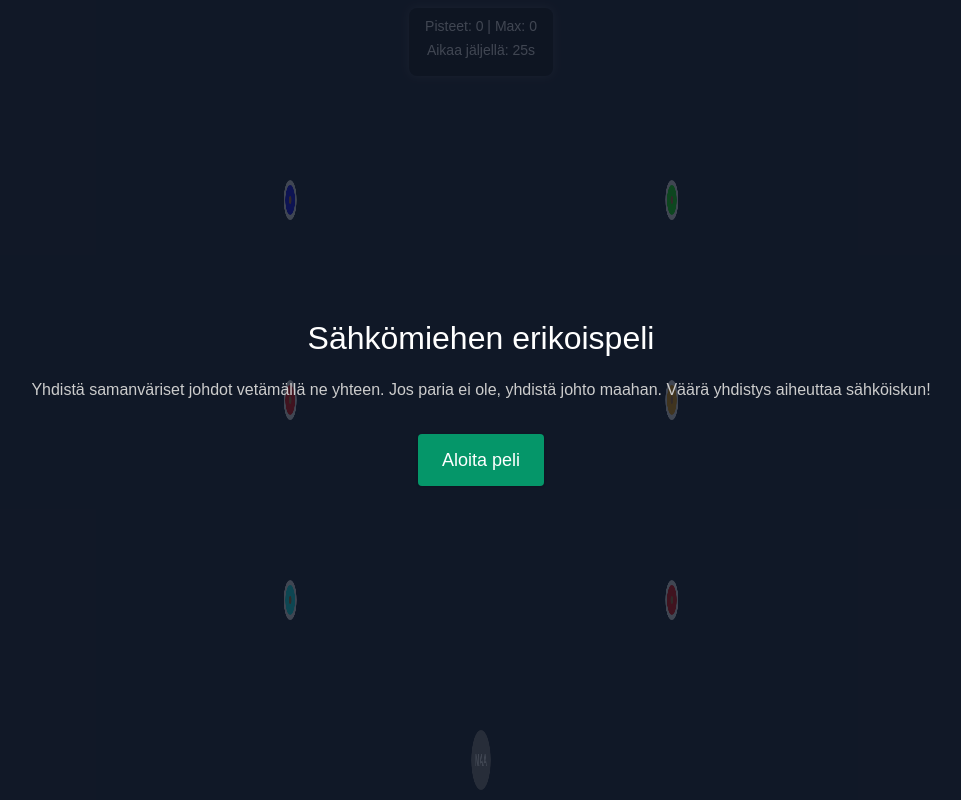
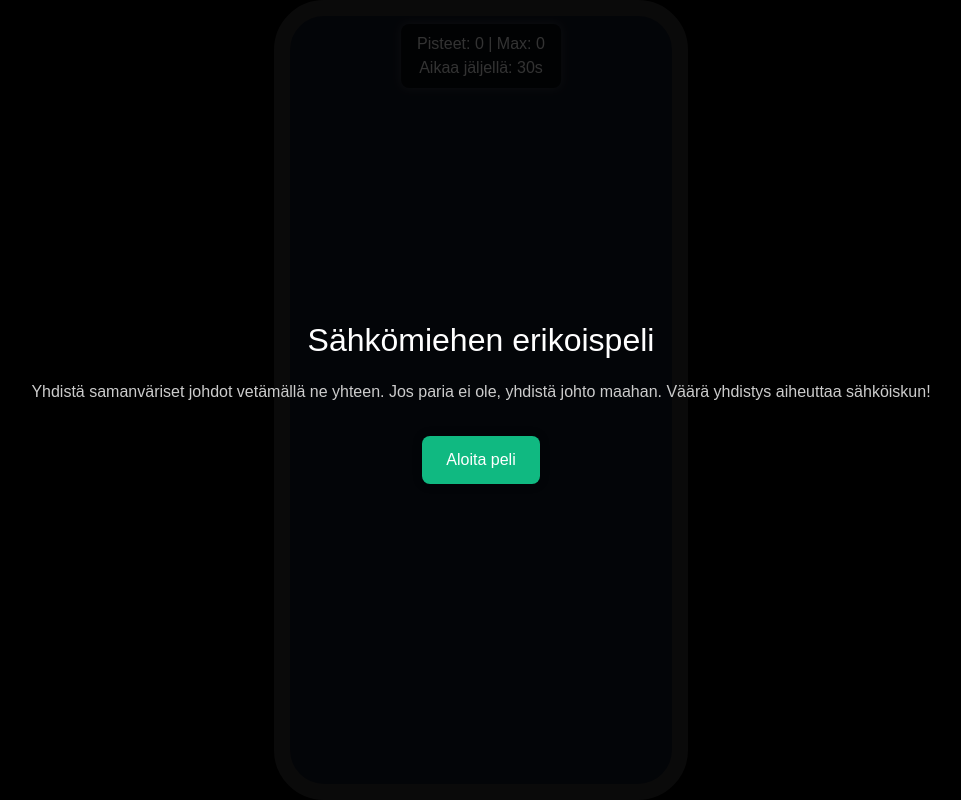
Before and after one commit to KalleUUs/S-hk-ri, a plain HTML site: page index.html in a window 1280 px wide. Shown: the whole page, without its empty margins (159-1120 px from the left). Drawn offline with nearby package versions, Linux system fonts and the light colour scheme.

Commit message:
Update index.html

```diff
--- a/index.html
+++ b/index.html
@@ -12,15 +12,34 @@
       width: 100vw;
       height: 100vh;
       overflow: hidden;
-      touch-action: none;
       background-color: #111827;
-      font-family: 'Arial', sans-serif;
+      font-family: Arial, sans-serif;
     }
-    canvas {
-      touch-action: none;
-      cursor: pointer;
-      display: block;
+    /* iPhone-like frame container */
+    #canvasContainer {
+      width: 100vw;
+      height: 100vh;
+      display: flex;
+      justify-content: center;
+      align-items: center;
+      background: #000;
+    }
+    #canvasFrame {
+      width: 414px;
+      height: 896px;
+      max-width: 100%;
+      max-height: 100%;
+      border: 16px solid #333;
+      border-radius: 50px;
+      box-shadow: 0 0 20px rgba(0,0,0,0.7);
+      position: relative;
+      overflow: hidden;
       background-color: #111827;
+    }
+    #canvasFrame canvas {
+      width: 100%;
+      height: 100%;
+      border-radius: 30px;
     }
     #shockOverlay {
       position: absolute;
@@ -31,7 +50,6 @@
       background: radial-gradient(circle, rgba(255,255,255,0.9), rgba(255,255,255,0) 70%);
       animation: shock 0.3s ease-out;
       display: none;
-      z-index: 50;
       pointer-events: none;
     }
     @keyframes shock {
@@ -43,12 +61,13 @@
       top: 0.5rem;
       left: 50%;
       transform: translateX(-50%);
-      text-align: center;
-      z-index: 10;
       background: rgba(0, 0, 0, 0.6);
+      color: #fff;
       padding: 0.5rem 1rem;
       border-radius: 0.5rem;
       box-shadow: 0 0 10px rgba(255,255,255,0.2);
+      z-index: 10;
+      text-align: center;
     }
     #restart {
       position: absolute;
@@ -61,26 +80,73 @@
       font-size: 1.25rem;
       font-weight: bold;
       background-color: #e11d48;
-      color: white;
+      color: #fff;
       border: none;
       border-radius: 0.5rem;
       box-shadow: 0 0 15px rgba(0,0,0,0.3);
+      cursor: pointer;
     }
     #restart:hover {
       background-color: #be123c;
     }
+    /* Start overlay */
+    #startOverlay {
+      position: absolute;
+      top: 0; left: 0;
+      width: 100%; height: 100%;
+      background: rgba(0,0,0,0.8);
+      display: flex;
+      flex-direction: column;
+      justify-content: center;
+      align-items: center;
+      color: #fff;
+      z-index: 200;
+    }
+    #startOverlay h1 {
+      font-size: 2rem;
+      margin-bottom: 1rem;
+      text-align: center;
+    }
+    #startOverlay p {
+      color: #ccc;
+      text-align: center;
+      margin-bottom: 2rem;
+      max-width: 90%;
+    }
+    #startOverlay button {
+      background-color: #10b981;
+      color: #fff;
+      padding: 0.75rem 1.5rem;
+      font-size: 1rem;
+      border: none;
+      border-radius: 0.5rem;
+      box-shadow: 0 0 10px rgba(0,0,0,0.3);
+      cursor: pointer;
+    }
+    #startOverlay button:hover {
+      background-color: #059669;
+    }
   </style>
 </head>
 <body>
+  <div id="startOverlay">
+    <h1>Sähkömiehen erikoispeli</h1>
+    <p>Yhdistä samanväriset johdot vetämällä ne yhteen. Jos paria ei ole, yhdistä johto maahan. Väärä yhdistys aiheuttaa sähköiskun!</p>
+    <button onclick="hideStartOverlay()">Aloita peli</button>
+  </div>
+
+  <div id="canvasContainer">
+    <div id="canvasFrame">
       <div id="shockOverlay"></div>
-  <div id="canvasContainer" style="width:100vw;height:100vh;display:flex;justify-content:center;align-items:center;">
-    <canvas id="gameCanvas" style="max-width:414px;max-height:896px;width:100%;height:100%;background-color:#111827;"></canvas>
-  </div>
-  <div id="ui-panel" class="text-white text-sm">
-    <p class="mb-1">Pisteet: <span id="score">0</span> | Max: <span id="maxScore">0</span></p>
-    <p class="mb-2">Aikaa jäljellä: <span id="timer">30</span>s</p>
+      <canvas id="gameCanvas"></canvas>
+      <div id="ui-panel">
+        <p>Pisteet: <span id="score">0</span> | Max: <span id="maxScore">0</span></p>
+        <p>Aikaa jäljellä: <span id="timer">30</span>s</p>
       </div>
       <button id="restart">Aloita uusi peli</button>
+    </div>
+  </div>
+
   <script>
     const canvas = document.getElementById('gameCanvas');
     const ctx = canvas.getContext('2d');
@@ -89,6 +155,7 @@
     const timerEl = document.getElementById('timer');
     const restartBtn = document.getElementById('restart');
     const shockOverlay = document.getElementById('shockOverlay');
+    const startOverlay = document.getElementById('startOverlay');
 
     const colors = ['red', 'blue', 'green', 'yellow', 'orange', 'purple', 'cyan', 'lime'];
     let score = 0;
@@ -99,8 +166,12 @@
     let dragging = false;
     let startPoint = null;
     let currentPoint = null;
+    const wireRadius = 20;
 
-    const wireRadius = 20;
+    function hideStartOverlay() {
+      startOverlay.style.display = 'none';
+      startGame();
+    }
 
     function updateScore(add) {
       score += add;
@@ -140,8 +211,8 @@
       ctx.textAlign = 'center';
       ctx.fillText('MAA', canvas.width / 2, canvas.height - 34);
 
-      wiresLeft.forEach(w => {
-        drawWire(w.x, w.y, w.color);
+      wiresLeft.forEach(wire => {
+        drawWire(wire.x, wire.y, wire.color);
       });
 
       if (dragging && startPoint && currentPoint) {
@@ -159,6 +230,7 @@
       const leftColors = shuffle(colors).slice(0, 3);
       const rightColors = shuffle(colors).slice(0, 3);
       const spacing = canvas.height / 4;
+
       leftColors.forEach((c, i) => {
         wiresLeft.push({ x: 50, y: spacing * (i + 1), color: c });
       });
@@ -168,17 +240,12 @@
     }
 
     function getWireAt(x, y) {
-      return wiresLeft.find(w => Math.hypot(w.x - x, w.y - y) < wireRadius);
-    }
-
-    function getRandomColorNotIn(excludeList) {
-      const available = colors.filter(c => !excludeList.includes(c));
-      return available[Math.floor(Math.random() * available.length)] || colors[Math.floor(Math.random() * colors.length)];
+      return wiresLeft.find(wire => Math.hypot(wire.x - x, wire.y - y) < wireRadius);
     }
 
     function startGame() {
-      canvas.width = window.innerWidth;
-      canvas.height = window.innerHeight;
+      canvas.width = canvas.parentElement.clientWidth;
+      canvas.height = canvas.parentElement.clientHeight;
       timeLeft = 30;
       score = 0;
       scoreEl.textContent = score;
@@ -203,24 +270,22 @@
     function handleDrag(start, end) {
       const startWire = getWireAt(start.x, start.y);
       const endWire = getWireAt(end.x, end.y);
-
       if (!startWire) return;
-
       if (endWire) {
-        if (startWire === endWire) return;
+        if (startWire !== endWire) {
           if (startWire.color === endWire.color) {
             updateScore(10);
             generateWires();
           } else {
             triggerShockEffect();
           }
-      } else if (Math.hypot(end.x - canvas.width / 2, end.y - canvas.height + 30) < 30) {
+        }
+      } else if (Math.hypot(end.x - canvas.width / 2, end.y - canvas.height + 40) < 30) {
         if (!hasMatchingPair()) {
           updateScore(10);
           triggerShockEffect();
         }
       }
-
       drawWires();
     }
 
@@ -252,79 +317,23 @@
       return array;
     }
 
-    function getCanvasCoordinates(e) {
+    function getCanvasCoordinates(event) {
       const rect = canvas.getBoundingClientRect();
       return {
-        x: e.clientX - rect.left,
-        y: e.clientY - rect.top
+        x: (event.clientX || event.touches[0].clientX) - rect.left,
+        y: (event.clientY || event.touches[0].clientY) - rect.top
       };
     }
 
-    canvas.addEventListener('touchstart', e => {
-      const touch = e.touches[0];
-      startPoint = getCanvasCoordinates(touch);
-      currentPoint = startPoint;
-      dragging = true;
-    });
-
-    canvas.addEventListener('touchmove', e => {
-      if (!dragging) return;
-      const touch = e.touches[0];
-      currentPoint = getCanvasCoordinates(touch);
-      drawWires();
-    });
-
-    canvas.addEventListener('touchend', e => {
-      if (!dragging) return;
-      const touch = e.changedTouches[0];
-      const endPoint = getCanvasCoordinates(touch);
-      handleDrag(startPoint, endPoint);
-      dragging = false;
-      startPoint = null;
-      currentPoint = null;
-    });
-
-    canvas.addEventListener('mousedown', e => {
-      startPoint = getCanvasCoordinates(e);
-      currentPoint = startPoint;
-      dragging = true;
-    });
-
-    canvas.addEventListener('mousemove', e => {
-      if (!dragging) return;
-      currentPoint = getCanvasCoordinates(e);
-      drawWires();
-    });
-
-    canvas.addEventListener('mouseup', e => {
-      if (!dragging) return;
-      const endPoint = getCanvasCoordinates(e);
-      handleDrag(startPoint, endPoint);
-      dragging = false;
-      startPoint = null;
-      currentPoint = null;
-    });
-
+    // Event listeners
+    canvas.addEventListener('touchstart', e => { dragging = true; const p = getCanvasCoordinates(e); startPoint = p; currentPoint = p; });
+    canvas.addEventListener('touchmove', e => { if (!dragging) return; currentPoint = getCanvasCoordinates(e); drawWires(); });
+    canvas.addEventListener('touchend', e => { if (!dragging) return; const p = getCanvasCoordinates(e); handleDrag(startPoint, p); dragging = false; });
+    canvas.addEventListener('mousedown', e => { dragging = true; const p = getCanvasCoordinates(e); startPoint = p; currentPoint = p; });
+    canvas.addEventListener('mousemove', e => { if (!dragging) return; currentPoint = getCanvasCoordinates(e); drawWires(); });
+    canvas.addEventListener('mouseup', e => { if (!dragging) return; const p = getCanvasCoordinates(e); handleDrag(startPoint, p); dragging = false; });
     restartBtn.addEventListener('click', startGame);
-
-    window.addEventListener('resize', () => {
-      canvas.width = window.innerWidth;
-      canvas.height = window.innerHeight;
-      drawWires();
-    });
-
-    startGame();
-  </script>
-  <div id="startOverlay" style="position:absolute;top:0;left:0;width:100%;height:100%;background:#111827cc;z-index:1000;display:flex;flex-direction:column;justify-content:center;align-items:center;">
-    <h1 style="color:white;font-size:2rem;margin-bottom:1rem;text-align:center;">Sähkömiehen erikoispeli</h1>
-    <p style="color:#ccc;text-align:center;margin-bottom:2rem;max-width:90%;">Yhdistä samanväriset johdot vetämällä ne yhteen. Jos paria ei ole, yhdistä johto maahan. Väärä yhdistys aiheuttaa sähköiskun!</p>
-    <button onclick="hideStartOverlay()" class="bg-green-600 hover:bg-green-700 text-white px-6 py-3 rounded text-lg shadow">Aloita peli</button>
-  </div>
-
-  <script>
-    function hideStartOverlay() {
-      document.getElementById('startOverlay').style.display = 'none';
-    }
+    window.addEventListener('resize', () => { startGame(); });
   </script>
 </body>
 </html>
```
Lines whose indentation alone changed are shown as unchanged.
